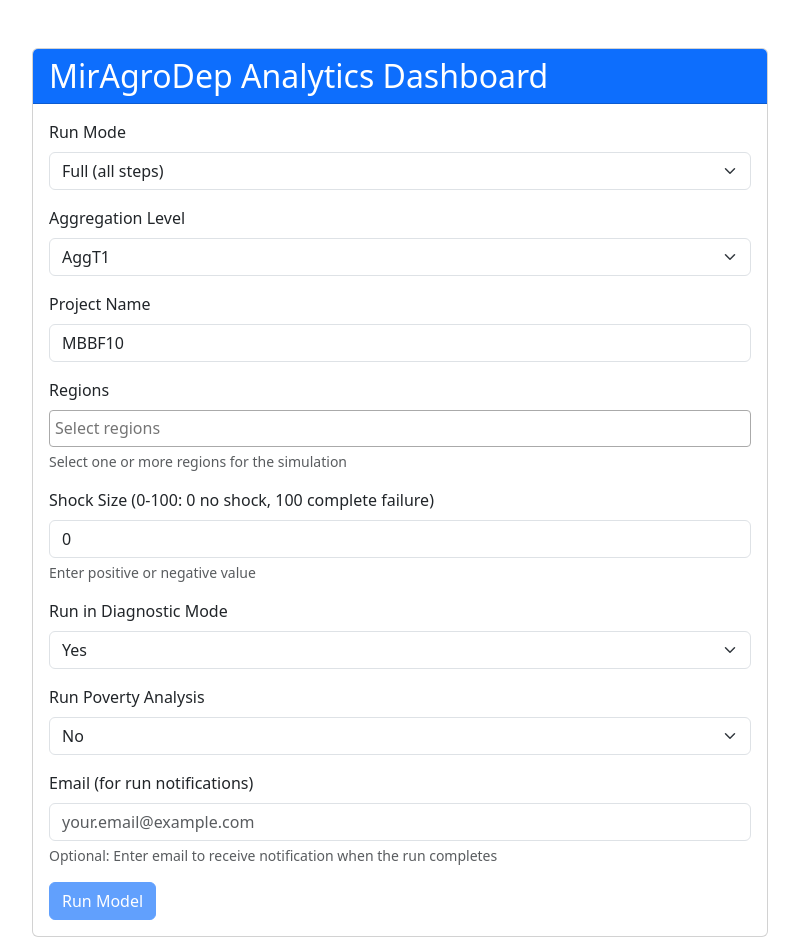
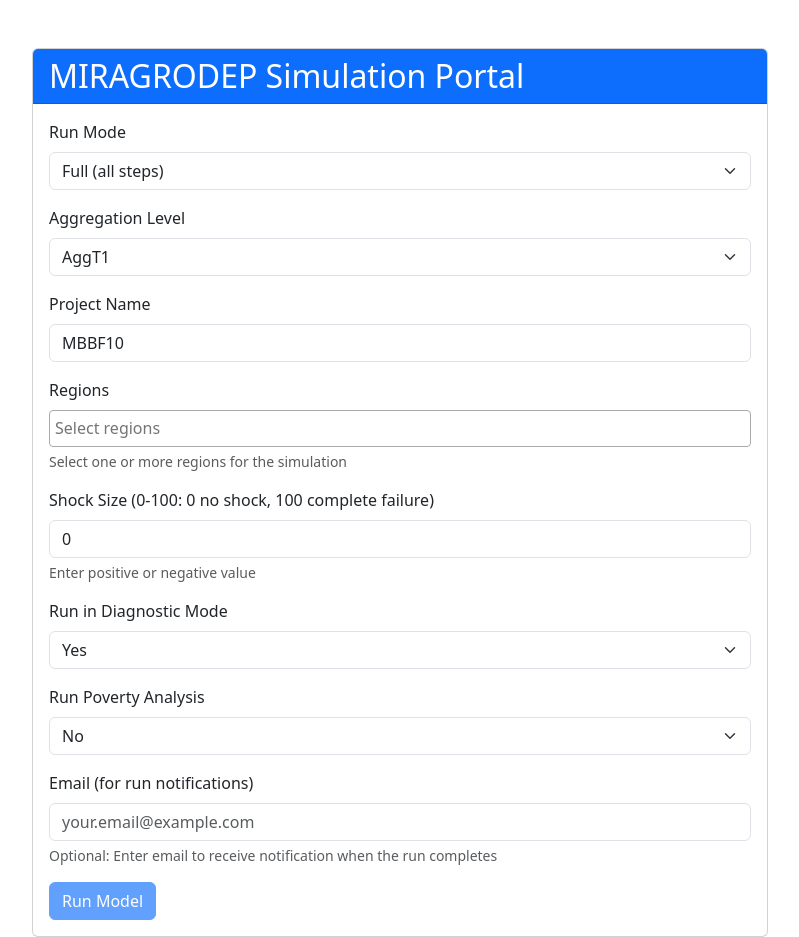
Before and after one commit to reza-nia/miragrodep-runner, a website: page index.html in a window 1280 px wide. Shown: the whole page, without its empty margins (240-1039 px from the left). Drawn offline with nearby package versions, Linux system fonts and the light colour scheme.

Commit message:
update ,s

```diff
--- a/index.html
+++ b/index.html
@@ -14,7 +14,7 @@
             <div class="col-md-8">
                 <div class="card">
                     <div class="card-header bg-primary text-white">
-                        <h2 class="mb-0">MirAgroDep Analytics Dashboard</h2>
+                        <h2 class="mb-0">MIRAGRODEP Simulation Portal</h2>
                     </div>
                     <div class="card-body">
                         <form id="runModelForm">
```
